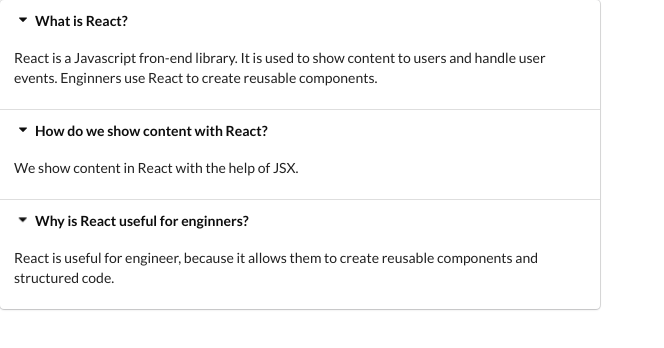
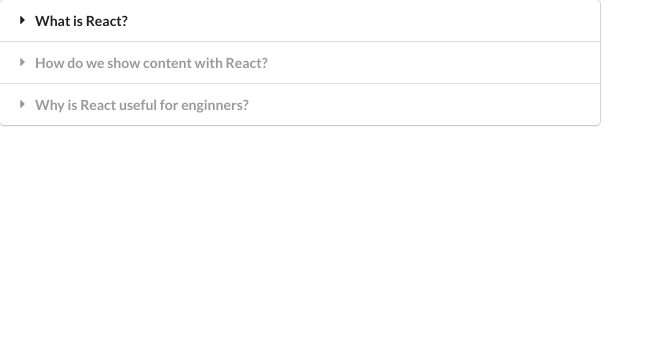
Before and after one commit to YashSahay1812/LearningReact_Widget, a React (Create React App) app: page / in a window 1280 px wide. Shown: the top 348 px of the page, without its empty margins (0-664 px from the left). Built offline with nearby package versions, Linux system fonts and the light colour scheme.

Commit message:
Completed Accordion Component

```diff
--- a/src/components/Accordion.js
+++ b/src/components/Accordion.js
@@ -8,17 +8,22 @@
         setActiveIndex(index);
     }
 
-    const renderedItems = items.map(({title,content}, index) =>
+    const renderedItems = items.map(({title,content}, index) => {
+
+        const active = (index === activeIndex) ? 'active' : '';
+
+        return (
             <React.Fragment key={title}>
-            <div className="title active" onClick={() => onTitleClick(index)}>
+                <div className={`title ${active}`} onClick={() => onTitleClick(index)}>
                     <i className="dropdown icon"></i>
                     {title}
                 </div>
-            <div className="content active">
+                <div className={`content ${active}`}>
                     <p>{content}</p>
                 </div>
             </React.Fragment>
-    )
+        );
+    });
 
     return (
         <div className="ui styled accordion">
```
Lines whose indentation alone changed are shown as unchanged.
